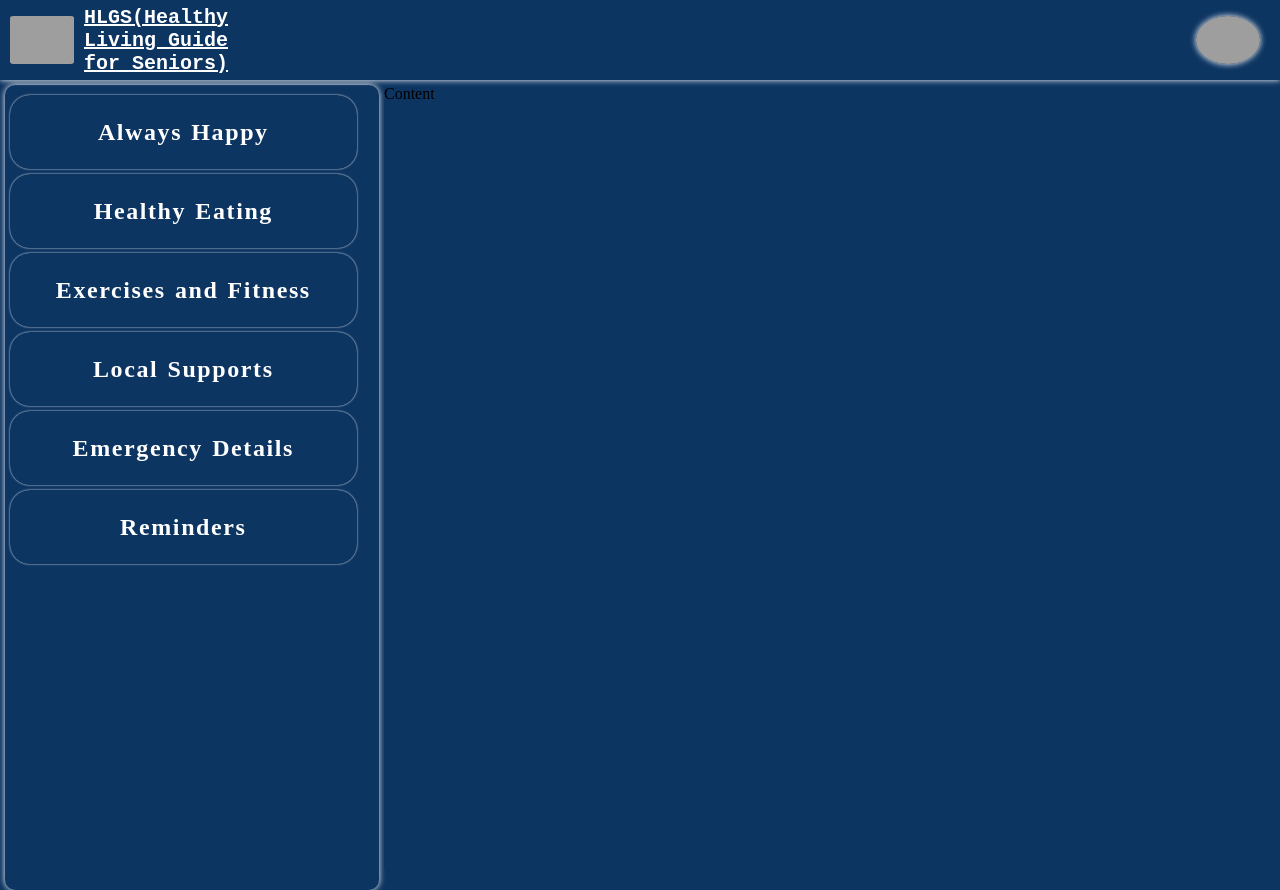
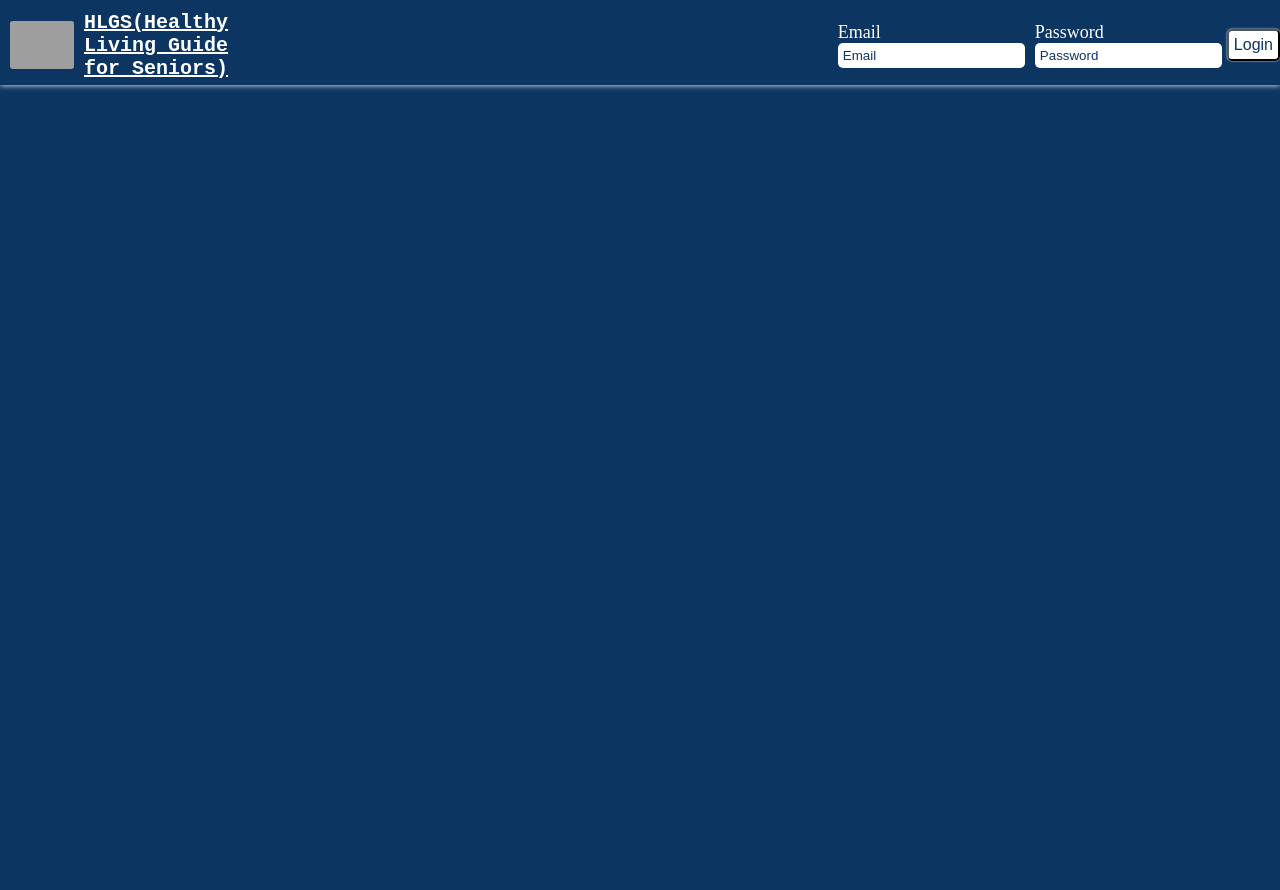
Before and after one commit to Dadhimukh/Kartin-Assesment, a React (Vite) app: page / in a window 1280 px wide. After the commit the page ends 800 px from the top, so only its background shows below. Built offline with nearby package versions, Linux system fonts and the light colour scheme; grey boxes are pictures that could not be loaded.

Commit message:
Running Login component

```diff
--- a/src/main.jsx
+++ b/src/main.jsx
@@ -3,11 +3,12 @@ import ReactDOM from 'react-dom/client'
 import App from './components/App'
 import './index.css'
 import { BrowserRouter } from 'react-router-dom'
+import LoginPage from './components/LoginPage'
 
 ReactDOM.createRoot(document.getElementById("root")).render(
   <React.StrictMode>
     <BrowserRouter>
-      <App />
+      <LoginPage />
     </BrowserRouter>
   </React.StrictMode>
 );
```
